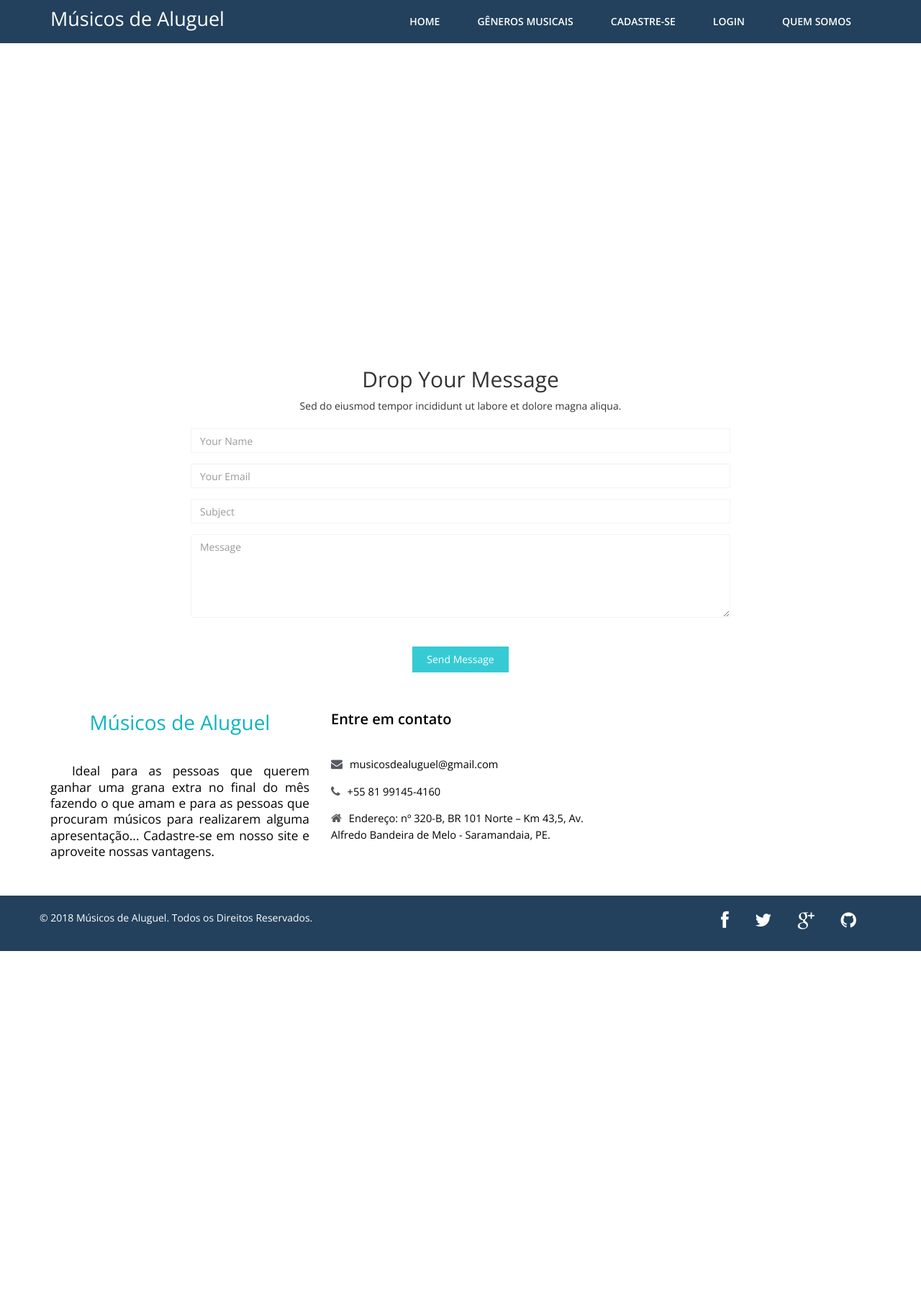
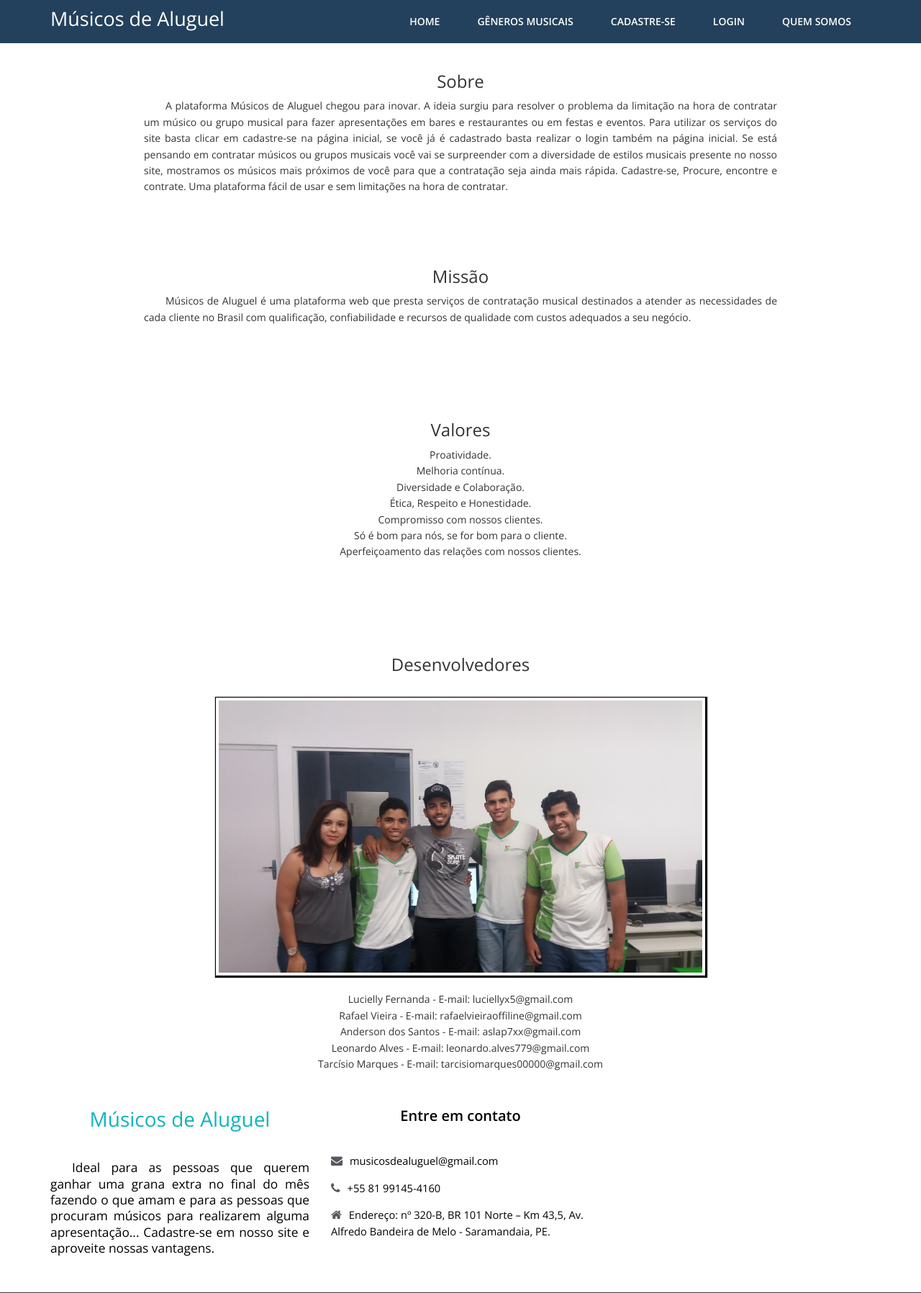
Before and after one commit to Leonardo-AD/template, a PHP site: page /quemsomos.php in a window 1280 px wide. Shown: the top 1796 px of the page at 72% size. Before the commit the page ends 1321 px from the top, so only its background shows below. Run offline with PHP 8.4, Linux system fonts and the light colour scheme; some libraries are stand-ins or nearby versions.

Commit message:
atualização dia 20/05/2018

```diff
--- a/cabecalho.php
+++ b/cabecalho.php
@@ -61,9 +61,11 @@
           <div class="form-group">
             <h4 class="modal-title">Cadastrar-se como:</h4>
 
-            <a href= "pag-musico.php" type="submit" class="btn btn-primary btn-lg btn-block login-btn" style="margin-top:20px;margin-left:70px;">Músico</a>
+            <hr style="margin-top: 10px;">
 
-            <a href="pag-contratante.php" type="submit" class="btn btn-primary btn-lg btn-block login-btn" style="margin-top:20px;margin-left:72px;">Contratante</a>
+            <a href= "pag-musico.php" type="submit" class="btn btn-primary btn-lg btn-block login-btn" style="margin-top:-25px;margin-left:70px;">Músico</a>
+
+            <a href="pag-contratante.php" type="submit" class="btn btn-primary btn-lg btn-block login-btn" style="margin-top:-25px;margin-left:72px;">Contratante</a>
 
           </div>
       </div>
@@ -73,21 +75,21 @@
 
 <div id="myModal" class="modal fade">
   <div class="modal-dialog modal-login">
-    <div class="modal-content">
+    <div class="modal-content" style="height: 250px;">
       <div class="modal-header">
-        <h4 class="modal-title">Login</h4>
-        <button type="button" class="close" data-dismiss="modal" aria-hidden="true" style="color:red;">&times;</button>
+        <h4 class="modal-title" style="margin-top:13px;">Login</h4>
+        <button type="button" class="close" data-dismiss="modal" aria-hidden="true" style="color:red; margin-top: -45px; margin-right:1px;">&times;</button>
       </div>
       <div class="modal-body">
-        <form action="auth.php" method="post">
+        <form action="auth.php" method="POST">
           <div class="form-group">
-            <input type="text" class="form-control" name="login" placeholder="E-mail" required="required">
+            <input type="text" class="form-control" name="login" placeholder="E-mail" required="required" style="margin-top: 15px; margin-left:60px; width: 350px; border-radius:20px; border-color: #36CBD4;">
           </div>
           <div class="form-group">
-            <input type="password" class="form-control" name="senha" placeholder="Senha" required="required">
+            <input type="password" class="form-control" name="senha" placeholder="Senha" required="required" style="margin-top: -10px; margin-left:60px; width: 350px; border-radius:20px; border-color: #36CBD4;">
           </div>
           <div class="form-group">
-            <button type="submit" class="btn btn-primary btn-lg btn-block login-btn">Entrar</button>
+            <button type="submit" class="btn btn-primary btn-lg btn-block login-btn" style="margin-top: -10px; margin-left:185px; width: 350px; width: 100px; border-radius: 20px;">Entrar</button>
           </div>
         </form>
       </div>
--- a/css/style.css
+++ b/css/style.css
@@ -243,7 +243,7 @@ div.modal-content{
 }
 h4.modal-title{
   text-align: center;
-  margin-top: 30px;
+  margin-top: 25px;
   font-size: 20px;
 }
 
@@ -264,7 +264,72 @@ button.form-group{
 
 /*Login*/
 
+input.form-control{
+  text-align: center;
+  position: relative;
+  margin-left: 30%;
+}
 
+/*Quem somos*/
+
+p#ident{
+  text-align: center;
+  text-indent: 30px;
+  text-align: justify;
+  margin-left: 200px;
+  margin-right: 200px;
+}
+
+p#valores{
+  text-align: center;
+}
+
+h3{
+  text-align: center;
+  margin-top: 100px;
+}
+
+p#info{
+  text-align: center;
+}
+
+figure.grupo{
+  position: relative;
+  border: 4px solid white;
+  box-shadow: 1px 1px 1px 2px black;
+  align-content: center;
+  margin-left:300px;
+  margin-right:300px;
+
+}
+
+figure.grupo img{
+  width: 100%;
+  height: 100%;
+
+}
+
+figure.grupo figcaption{
+  opacity: 0;
+  position: absolute;
+  top: 0px;
+  background-color: rgba(0,0,0,.4);
+  color: white;
+  width: 100%;
+  height: 100%;
+  box-sizing: border-box;
+  padding: 10px;
+  transition: opacity .5s;
+}
+
+figure.grupo:hover figcaption{
+  opacity: 1;
+}
+
+figure.grupo h4{
+  font-size: 16px;
+  color:white;
+}
 
 /* --- Blog --- */
 /*.blogs {
--- a/quemsomos.php
+++ b/quemsomos.php
@@ -3,47 +3,64 @@
 
 <?php include 'cabecalho.php';?>
 
-  <div class="map">
-    <div id="google-map" data-latitude="40.713732" data-longitude="-74.0092704"></div>
-  </div>
+  <div id="qs">
+<div id="sobre">
 
-  <section id="contact-page">
-    <div class="container">
-      <div class="center">
-        <h2>Drop Your Message</h2>
-        <p>Sed do eiusmod tempor incididunt ut labore et dolore magna aliqua.</p>
-      </div>
-      <div class="row contact-wrap">
-        <div class="col-md-8 col-md-offset-2">
-          <div id="sendmessage">Your message has been sent. Thank you!</div>
-          <div id="errormessage"></div>
-          <form action="" method="post" role="form" class="contactForm">
-            <div class="form-group">
-              <input type="text" name="name" class="form-control" id="name" placeholder="Your Name" data-rule="minlen:4" data-msg="Please enter at least 4 chars" />
-              <div class="validation"></div>
-            </div>
-            <div class="form-group">
-              <input type="email" class="form-control" name="email" id="email" placeholder="Your Email" data-rule="email" data-msg="Please enter a valid email" />
-              <div class="validation"></div>
-            </div>
-            <div class="form-group">
-              <input type="text" class="form-control" name="subject" id="subject" placeholder="Subject" data-rule="minlen:4" data-msg="Please enter at least 8 chars of subject" />
-              <div class="validation"></div>
-            </div>
-            <div class="form-group">
-              <textarea class="form-control" name="message" rows="5" data-rule="required" data-msg="Please write something for us" placeholder="Message"></textarea>
-              <div class="validation"></div>
-            </div>
+<h3>Sobre</h3>
 
-            <div class="text-center"><button type="submit" class="btn btn-primary btn-lg">Send Message</button></div>
-          </form>
-        </div>
-      </div>
-      <!--/.row-->
-    </div>
-    <!--/.container-->
-  </section>
-  <!--/#contact-page-->
+<p id="ident">
+
+  A plataforma Músicos de Aluguel chegou para inovar. A ideia surgiu para resolver o problema da limitação na hora de contratar um músico ou grupo musical para fazer apresentações em bares e restaurantes ou em festas e eventos. Para utilizar os serviços do site basta clicar em cadastre-se na página inicial, se você já é cadastrado basta realizar o login também na página inicial. Se está pensando em contratar músicos ou grupos musicais você vai se surpreender com a diversidade de estilos musicais presente no nosso site, mostramos os músicos mais próximos de você para que a contratação seja ainda mais rápida. Cadastre-se, Procure, encontre e contrate. Uma plataforma fácil de usar e sem limitações na hora de contratar.
+
+</p>
+
+<h3>Missão</h3>
+
+<p id="ident">
+
+  Músicos de Aluguel é uma plataforma web que presta serviços de contratação musical destinados a atender as necessidades de cada cliente no Brasil com qualificação, confiabilidade e recursos de qualidade com custos adequados a seu negócio.
+
+</p></br>
+
+<h3>Valores</h3>
+
+<p id="valores">
+
+
+  Proatividade.<br/>
+  Melhoria contínua.<br/>
+  Diversidade e Colaboração.<br/>
+  Ética, Respeito e Honestidade.<br/>
+  Compromisso com nossos clientes.<br/>
+  Só é bom para nós, se for bom para o cliente.<br/>
+  Aperfeiçoamento das relações com nossos clientes.<br/>
+
+
+</p></br>
+
+<h3>Desenvolvedores</h3></br>
+
+
+<figure class="grupo">
+
+<img src="img/grupo.jpg">
+  <figcaption>
+    <h4>Lucielly Fernanda - Rafael Vieira - Anderson dos Santos - Leonardo Alves - Tarcísio Marques</h4>
+  </figcaption>
+</figure></br>
+
+
+<p id="info">
+
+  Lucielly Fernanda - E-mail: luciellyx5@gmail.com<br/>
+  Rafael Vieira - E-mail: rafaelvieiraoffiline@gmail.com<br/>
+  Anderson dos Santos - E-mail: aslap7xx@gmail.com<br/>
+  Leonardo Alves - E-mail: leonardo.alves779@gmail.com<br/>
+  Tarcísio Marques - E-mail: tarcisiomarques00000@gmail.com<br/>
+</p>
+
+</div>
+</div>
 
   <?php
   	include 'rodape.php';
```
Also changed, not shown: img/grupo.jpg (added).
